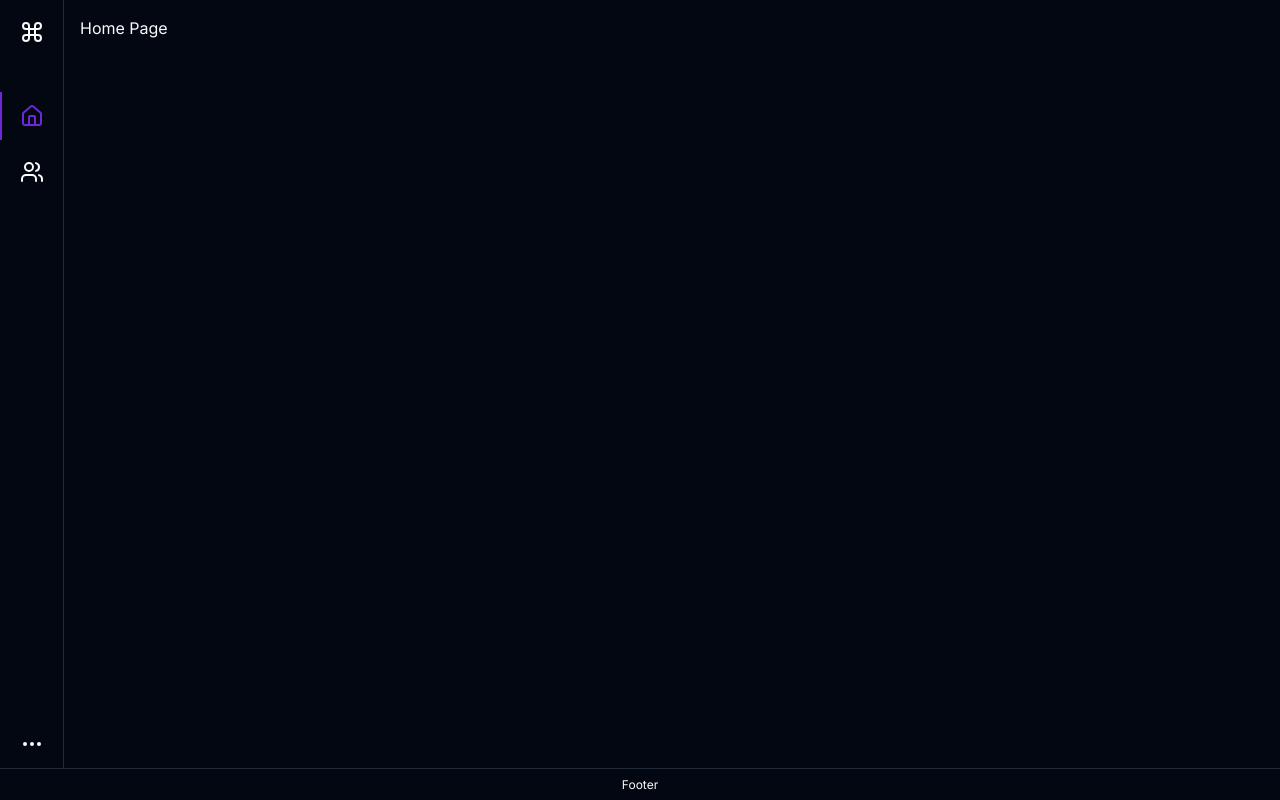
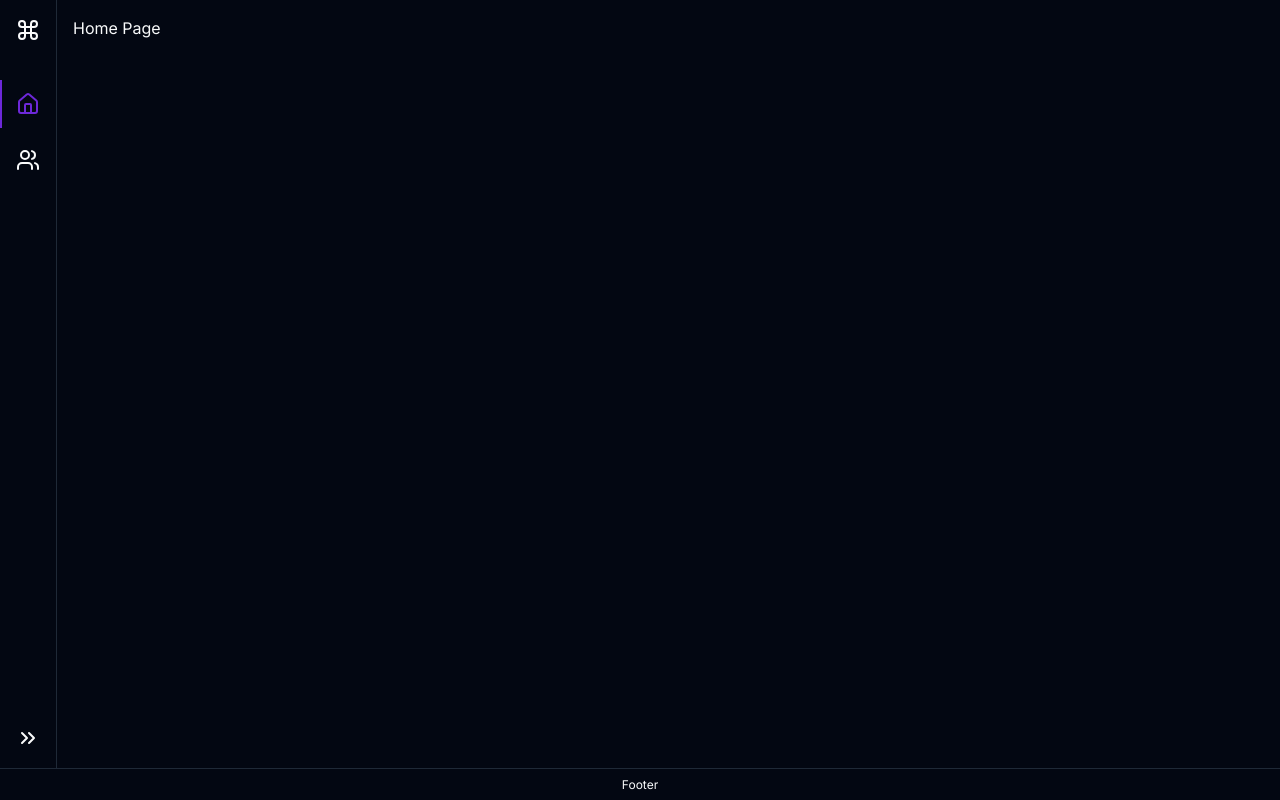
Before and after one commit to rtt3r/atria, a React (Vite) app: page / in a window 1280 px wide. Built offline with nearby package versions, Linux system fonts and the light colour scheme.

Commit message:
feat: add sidebar component

```diff
--- a/src/components/ui/button.tsx
+++ b/src/components/ui/button.tsx
@@ -17,7 +17,7 @@ const buttonVariants = cva(
           'border border-input bg-background shadow-sm hover:bg-accent hover:text-accent-foreground',
         secondary:
           'bg-secondary text-secondary-foreground shadow-sm hover:bg-secondary/80',
-        ghost: 'hover:bg-accent hover:text-accent-foreground',
+        ghost: 'hover:bg-transparent hover:text-accent-foreground',
         link: 'text-primary underline-offset-4 hover:underline'
       },
       size: {
--- /dev/null
+++ b/src/routes/components/navigation-item.tsx
@@ -0,0 +1,34 @@
+import { cn } from '@/lib/utils';
+import { ReactNode } from 'react';
+import { NavLink } from 'react-router-dom';
+
+type NavigationItemMode = 'expanded' | 'collapsed';
+
+interface NavigationItemProps {
+  to: string;
+  label: string;
+  mode: NavigationItemMode;
+  children: ReactNode;
+}
+
+export const NavigationItem = ({
+  to,
+  label,
+  mode,
+  children
+}: NavigationItemProps) => {
+  return (
+    <li className="w-full flex items-center justify-center py-3 border-x-2 border-transparent has-[.active]:text-primary has-[.active]:border-l-primary">
+      <NavLink to={to} className={({ isActive }) => (isActive ? 'active' : '')}>
+        {children}
+        <span
+          className={cn('ml-3 flex-1 whitespace-nowrap', {
+            'sr-only': mode === 'collapsed'
+          })}
+        >
+          {label}
+        </span>
+      </NavLink>
+    </li>
+  );
+};
--- /dev/null
+++ b/src/routes/components/sidebar.tsx
@@ -0,0 +1,38 @@
+import { Button } from '@/components/ui/button';
+import { Command, Home, Users, ChevronsRight } from 'lucide-react';
+import { NavigationItem } from './navigation-item';
+
+export const Sidebar = () => {
+  return (
+    <aside className="h-full transition-transform border-r border-gray-800">
+      <div className="flex flex-col justify-start h-full overflow-y-auto">
+        <a
+          href="/"
+          className="flex items-center justify-center w-full mb-10 h-10 pt-5"
+        >
+          <Command />
+          <span className="sr-only ml-3 text-base font-semibold">Atria</span>
+        </a>
+        <ul className="flex-1 flex flex-col items-center justify-start gap-2 text-sm font-medium">
+          <NavigationItem to="/" label="Home" mode="collapsed">
+            <Home />
+          </NavigationItem>
+          <NavigationItem to="/tasks" label="Tasks" mode="collapsed">
+            <Users />
+          </NavigationItem>
+        </ul>
+        <div className="flex py-3">
+          <Button
+            variant="ghost"
+            className="w-full flex items-center justify-center"
+          >
+            <span className="sr-only text-sm font-medium">
+              email@example.com
+            </span>
+            <ChevronsRight />
+          </Button>
+        </div>
+      </div>
+    </aside>
+  );
+};
--- a/src/routes/root.tsx
+++ b/src/routes/root.tsx
@@ -1,55 +1,12 @@
-import { Command, Ellipsis, Home, Users } from 'lucide-react';
-import { NavLink, Outlet } from 'react-router-dom';
+import { Outlet } from 'react-router-dom';
+
+import { Sidebar } from './components/sidebar';
 
 export const Root = () => {
   return (
     <div className="flex flex-col h-screen w-screen">
       <div className="flex-1 flex">
-        <aside className="h-full w-16 transition-transform border-r border-gray-800">
-          <div className="flex h-full flex-col overflow-y-auto py-3">
-            <a
-              href="/"
-              className="flex items-center justify-center w-full mb-10 h-10"
-            >
-              <Command />
-              <span className="sr-only ml-3 text-base font-semibold">
-                Atria
-              </span>
-            </a>
-            <ul className="flex flex-col items-center justify-center gap-2 text-sm font-medium">
-              <li className="w-full flex items-center justify-center py-3 has-[.active]:text-primary has-[.active]:border-l-2 has-[.active]:border-r-2 has-[.active]:border-r-transparent has-[.active]:border-l-primary">
-                <NavLink
-                  to="/"
-                  className={({ isActive }) => (isActive ? 'active' : '')}
-                >
-                  <Home />
-                  <span className="sr-only ml-3 flex-1 whitespace-nowrap">
-                    Home
-                  </span>
-                </NavLink>
-              </li>
-              <li className="w-full flex items-center justify-center py-3 has-[.active]:text-primary has-[.active]:border-l-2 has-[.active]:border-r-2 has-[.active]:border-r-transparent has-[.active]:border-l-primary">
-                <NavLink
-                  to="/tasks"
-                  className={({ isActive }) => (isActive ? 'active' : '')}
-                >
-                  <Users />
-                  <span className="sr-only ml-3 flex-1 whitespace-nowrap">
-                    Tasks
-                  </span>
-                </NavLink>
-              </li>
-            </ul>
-            <div className="mt-auto flex">
-              <div className="w-full flex items-center justify-center">
-                <span className="sr-only text-sm font-medium">
-                  email@example.com
-                </span>
-                <Ellipsis />
-              </div>
-            </div>
-          </div>
-        </aside>
+        <Sidebar />
 
         <main className="flex-1 p-4">
           <Outlet />
```
